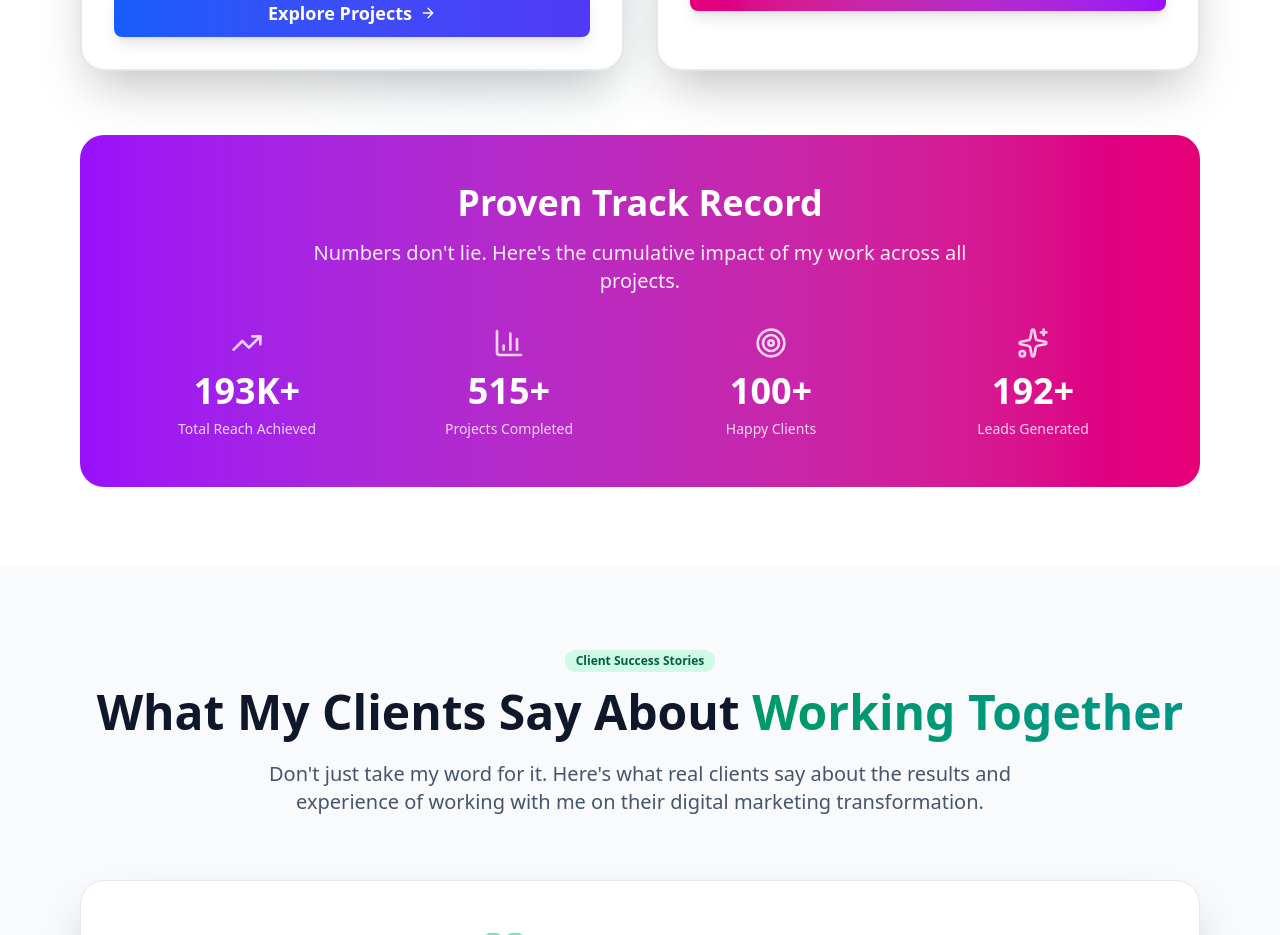
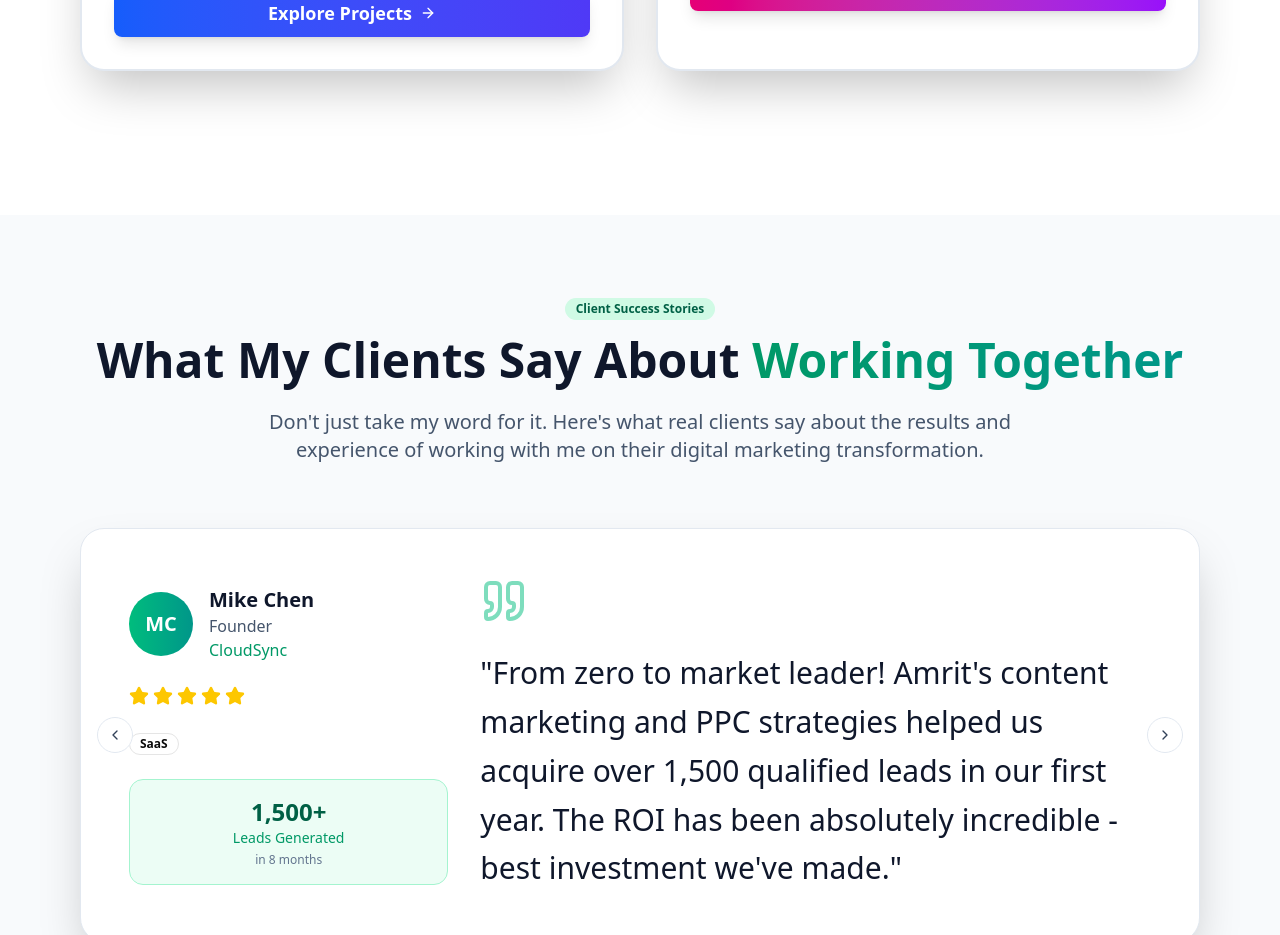
Before and after one commit to ashishpaudel123/AmritPaudel, a React (Vite) app: page / in a window 1280 px wide. Shown: the part 5544-6479 px from the top of the page. Built offline with nearby package versions, Linux system fonts and the light colour scheme.

Commit message:
fix: improve code formatting and consistency in PortfolioSection component

```diff
--- a/src/components/portfolio-section.tsx
+++ b/src/components/portfolio-section.tsx
@@ -1,5 +1,5 @@
-import { Button } from "./ui/button"
-import { Badge } from "./ui/badge"
+import { Button } from "./ui/button";
+import { Badge } from "./ui/badge";
 import {
   TrendingUp,
   BarChart3,
@@ -7,22 +7,25 @@ import {
   Palette,
   Megaphone,
   Sparkles,
-  Target
-} from "lucide-react"
+  Target,
+} from "lucide-react";
 
 interface PortfolioSectionProps {
-  onDigitalMarketingClick: () => void
-  onGraphicsDesignClick: () => void
+  onDigitalMarketingClick: () => void;
+  onGraphicsDesignClick: () => void;
 }
 
-export function PortfolioSection({ onDigitalMarketingClick, onGraphicsDesignClick }: PortfolioSectionProps) {
-
+export function PortfolioSection({
+  onDigitalMarketingClick,
+  onGraphicsDesignClick,
+}: PortfolioSectionProps) {
   const portfolioCategories = [
     {
       id: 1,
       title: "Digital Marketing",
       tagline: "Turn Data Into Growth",
-      description: "Real campaigns. Real results. Real analytics. Explore case studies with verified Meta Business insights, detailed performance metrics, and proven strategies that drive measurable success.",
+      description:
+        "Real campaigns. Real results. Real analytics. Explore case studies with verified Meta Business insights, detailed performance metrics, and proven strategies that drive measurable success.",
       icon: Megaphone,
       color: "from-blue-600 to-indigo-600",
       hoverColor: "hover:from-blue-700 hover:to-indigo-700",
@@ -32,16 +35,17 @@ export function PortfolioSection({ onDigitalMarketingClick, onGraphicsDesignClic
         "Organic Growth Campaigns",
         "Meta Ads Performance",
         "Lead Generation Funnels",
-        "Brand Awareness Strategies"
+        "Brand Awareness Strategies",
       ],
       badge: "Case Studies Inside",
-      onClick: onDigitalMarketingClick
+      onClick: onDigitalMarketingClick,
     },
     {
       id: 2,
       title: "Graphics Design",
       tagline: "Where Creativity Meets Purpose",
-      description: "From concept to creation. Browse stunning visual designs that tell stories, build brands, and captivate audiences across all platforms and mediums.",
+      description:
+        "From concept to creation. Browse stunning visual designs that tell stories, build brands, and captivate audiences across all platforms and mediums.",
       icon: Palette,
       color: "from-pink-600 to-purple-600",
       hoverColor: "hover:from-pink-700 hover:to-purple-700",
@@ -51,15 +55,18 @@ export function PortfolioSection({ onDigitalMarketingClick, onGraphicsDesignClic
         "Brand Identity & Logos",
         "Social Media Graphics",
         "Marketing Assets",
-        "Print Design"
+        "Print Design",
       ],
       badge: "Portfolio Inside",
-      onClick: onGraphicsDesignClick
-    }
-  ]
+      onClick: onGraphicsDesignClick,
+    },
+  ];
 
   return (
-    <section id="portfolio" className="py-20 bg-white dark:bg-slate-900 relative overflow-hidden">
+    <section
+      id="portfolio"
+      className="py-20 bg-white dark:bg-slate-900 relative overflow-hidden"
+    >
       {/* Background Elements */}
       <div className="absolute inset-0 pointer-events-none">
         <div className="absolute top-1/3 right-1/4 w-72 h-72 bg-gradient-to-r from-purple-400/10 to-pink-500/10 rounded-full blur-3xl"></div>
@@ -74,18 +81,22 @@ export function PortfolioSection({ onDigitalMarketingClick, onGraphicsDesignClic
           </Badge>
           <h2 className="text-4xl md:text-5xl font-bold text-slate-900 dark:text-white mb-6">
             My Work
-            <span className="bg-gradient-to-r from-purple-600 to-pink-600 bg-clip-text text-transparent"> Speaks For Itself</span>
+            <span className="bg-gradient-to-r from-purple-600 to-pink-600 bg-clip-text text-transparent">
+              {" "}
+              Speaks For Itself
+            </span>
           </h2>
           <p className="text-xl text-slate-600 dark:text-slate-300 max-w-3xl mx-auto">
             Explore my expertise across digital marketing and creative design.
-            Choose a category to see detailed case studies and project showcases.
+            Choose a category to see detailed case studies and project
+            showcases.
           </p>
         </div>
 
         {/* Portfolio Categories - Two Main Cards */}
         <div className="grid md:grid-cols-2 gap-8 mb-16 max-w-6xl mx-auto">
           {portfolioCategories.map((category) => {
-            const Icon = category.icon
+            const Icon = category.icon;
             return (
               <div
                 key={category.id}
@@ -93,21 +104,32 @@ export function PortfolioSection({ onDigitalMarketingClick, onGraphicsDesignClic
                 onClick={category.onClick}
               >
                 {/* Animated gradient border on hover */}
-                <div className={`absolute inset-0 bg-gradient-to-r ${category.color} opacity-0 group-hover:opacity-10 transition-opacity duration-700 rounded-3xl`}></div>
+                <div
+                  className={`absolute inset-0 bg-gradient-to-r ${category.color} opacity-0 group-hover:opacity-10 transition-opacity duration-700 rounded-3xl`}
+                ></div>
 
                 {/* Header with gradient and animated background */}
-                <div className={`relative h-44 bg-gradient-to-br ${category.color} overflow-hidden`}>
+                <div
+                  className={`relative h-44 bg-gradient-to-br ${category.color} overflow-hidden`}
+                >
                   {/* Animated background pattern */}
                   <div className="absolute inset-0 opacity-30">
                     <div className="absolute top-0 -left-1/4 w-96 h-96 bg-white/20 rounded-full blur-3xl animate-pulse"></div>
-                    <div className="absolute bottom-0 -right-1/4 w-96 h-96 bg-white/20 rounded-full blur-3xl animate-pulse" style={{ animationDelay: '1s' }}></div>
+                    <div
+                      className="absolute bottom-0 -right-1/4 w-96 h-96 bg-white/20 rounded-full blur-3xl animate-pulse"
+                      style={{ animationDelay: "1s" }}
+                    ></div>
                   </div>
 
                   {/* Decorative grid pattern */}
-                  <div className="absolute inset-0 opacity-10" style={{
-                    backgroundImage: 'linear-gradient(white 1px, transparent 1px), linear-gradient(90deg, white 1px, transparent 1px)',
-                    backgroundSize: '50px 50px'
-                  }}></div>
+                  <div
+                    className="absolute inset-0 opacity-10"
+                    style={{
+                      backgroundImage:
+                        "linear-gradient(white 1px, transparent 1px), linear-gradient(90deg, white 1px, transparent 1px)",
+                      backgroundSize: "50px 50px",
+                    }}
+                  ></div>
 
                   {/* Badge */}
                   <div className="absolute top-6 right-6 z-10">
@@ -134,7 +156,9 @@ export function PortfolioSection({ onDigitalMarketingClick, onGraphicsDesignClic
                     <h3 className="text-3xl font-bold text-slate-900 dark:text-white mb-2 group-hover:translate-x-2 transition-transform duration-300">
                       {category.title}
                     </h3>
-                    <p className={`text-lg font-semibold ${category.accentColor} italic`}>
+                    <p
+                      className={`text-lg font-semibold ${category.accentColor} italic`}
+                    >
                       {category.tagline}
                     </p>
                   </div>
@@ -152,7 +176,9 @@ export function PortfolioSection({ onDigitalMarketingClick, onGraphicsDesignClic
                         style={{ transitionDelay: `${index * 50}ms` }}
                       >
                         <span className="text-lg mt-0.5 flex-shrink-0">•</span>
-                        <span className="text-sm leading-relaxed">{feature}</span>
+                        <span className="text-sm leading-relaxed">
+                          {feature}
+                        </span>
                       </li>
                     ))}
                   </ul>
@@ -171,40 +197,10 @@ export function PortfolioSection({ onDigitalMarketingClick, onGraphicsDesignClic
                   </Button>
                 </div>
               </div>
-            )
+            );
           })}
-        </div>
-
-        {/* Overall Stats Section */}
-        <div className="bg-gradient-to-r from-purple-600 to-pink-600 rounded-3xl p-8 md:p-12 text-white">
-          <div className="text-center mb-8">
-            <h3 className="text-3xl md:text-4xl font-bold mb-4">
-              Proven Track Record
-            </h3>
-            <p className="text-xl opacity-90 max-w-2xl mx-auto">
-              Numbers don't lie. Here's the cumulative impact of my work across all projects.
-            </p>
-          </div>
-
-          <div className="grid grid-cols-2 md:grid-cols-4 gap-6">
-            {[
-              { number: "193K+", label: "Total Reach Achieved", icon: TrendingUp },
-              { number: "515+", label: "Projects Completed", icon: BarChart3 },
-              { number: "100+", label: "Happy Clients", icon: Target },
-              { number: "192+", label: "Leads Generated", icon: Sparkles }
-            ].map((stat, index) => {
-              const Icon = stat.icon
-              return (
-                <div key={index} className="text-center group">
-                  <Icon className="w-8 h-8 mx-auto mb-3 opacity-80 group-hover:scale-110 transition-transform duration-300" />
-                  <div className="text-3xl md:text-4xl font-bold mb-2">{stat.number}</div>
-                  <div className="text-sm opacity-80">{stat.label}</div>
-                </div>
-              )
-            })}
-          </div>
         </div>
       </div>
     </section>
-  )
+  );
 }
```
